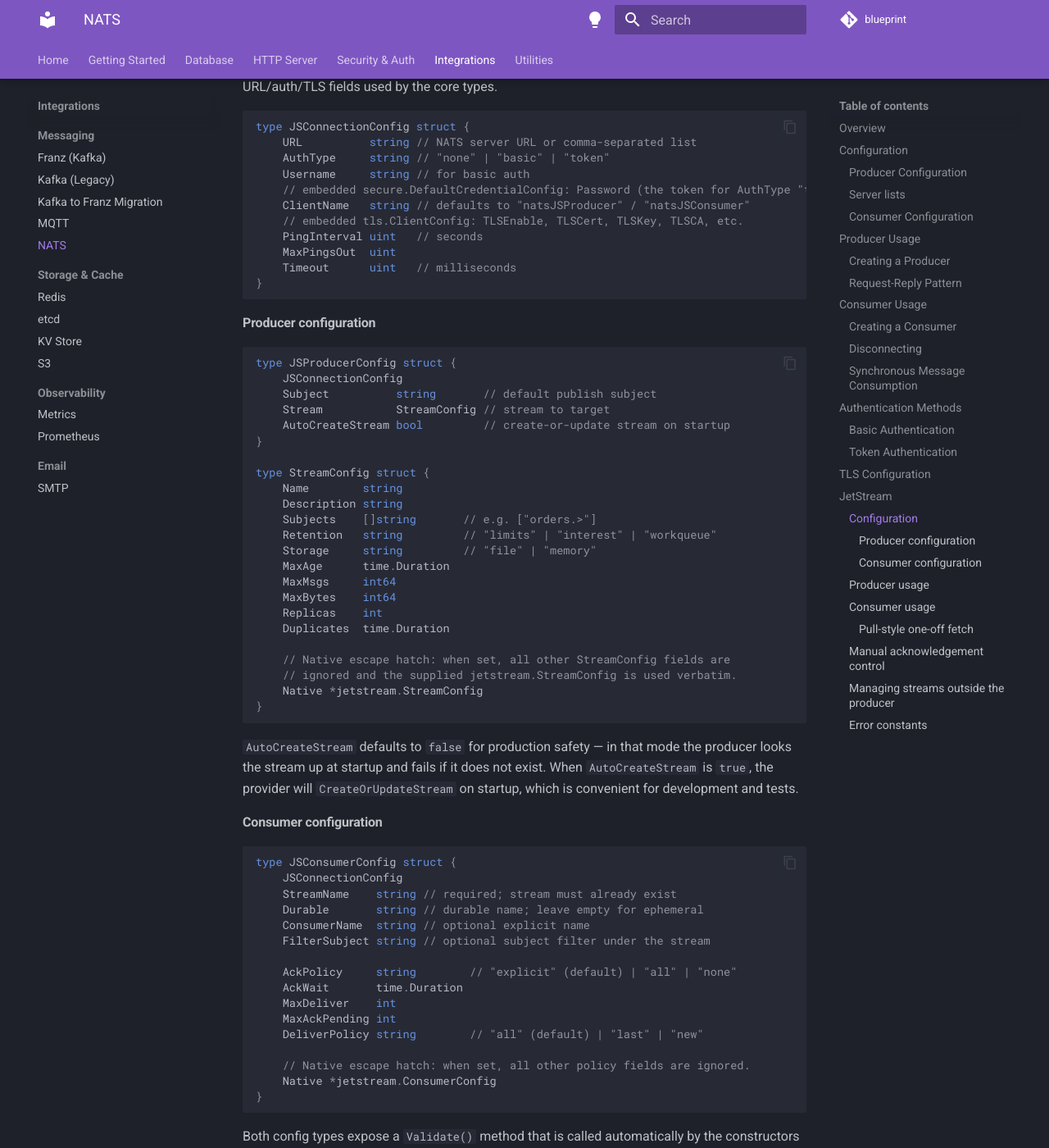
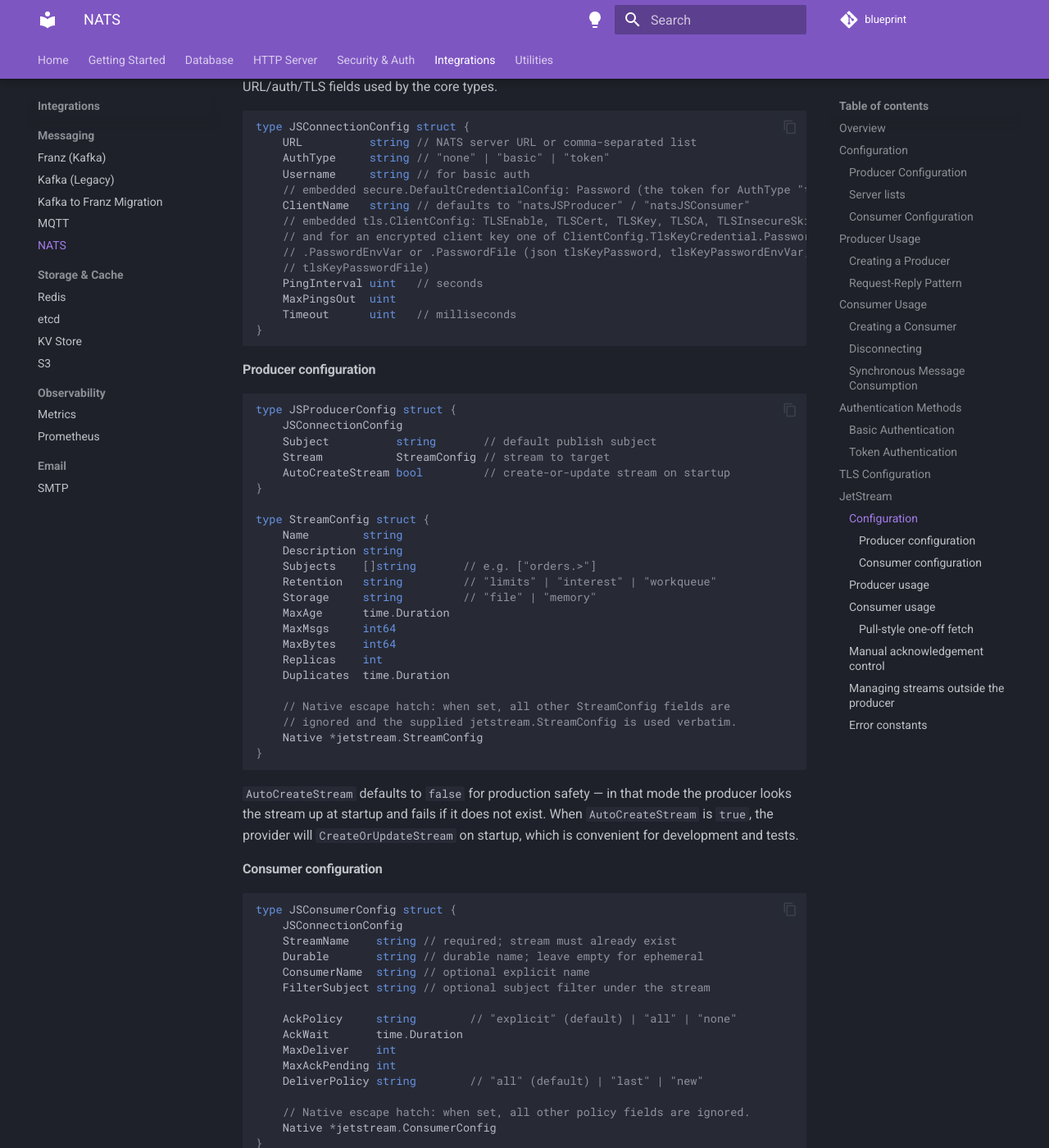
Before and after one commit to oddbit-project/blueprint, an MkDocs documentation site: the page built from docs/provider/nats.md, in a window 1280 px wide and 1400 px high, scrolled down 8349 px. Shown: the whole window at 82% size. Built offline with MkDocs 1.6.1 and Material for MkDocs 9.7.7, drawn with Linux system fonts in a browser that asks for light colours; comment, search, counter and statistics services are not loaded; some of the changed text lies outside the part shown.

Commit message:
provider/nats: address review of TLS follow-ups (#110)
The reconnect test identifies the reconnect by connections accepted after the
TLS server closed, and waits on the client's CONNECT or hang-up instead of a
snapshot and a sleep, which flaked under load. Validate cases cover each TLS
setting on its own, as subtests. Narrow the plaintext wording, fix the client
certificate note, and document ErrTLSNotEnabled for JetStream.

```diff
--- a/docs/provider/nats.md
+++ b/docs/provider/nats.md
@@ -400,7 +400,10 @@
     Username     string // for basic auth
     // embedded secure.DefaultCredentialConfig: Password (the token for AuthType "token")
     ClientName   string // defaults to "natsJSProducer" / "natsJSConsumer"
-    // embedded tls.ClientConfig: TLSEnable, TLSCert, TLSKey, TLSCA, etc.
+    // embedded tls.ClientConfig: TLSEnable, TLSCert, TLSKey, TLSCA, TLSInsecureSkipVerify,
+    // and for an encrypted client key one of ClientConfig.TlsKeyCredential.Password,
+    // .PasswordEnvVar or .PasswordFile (json tlsKeyPassword, tlsKeyPasswordEnvVar,
+    // tlsKeyPasswordFile)
     PingInterval uint   // seconds
     MaxPingsOut  uint
     Timeout      uint   // milliseconds
```
Also changed, not shown: other parts of docs/provider/nats.md (+2 -1 lines), provider/nats/CHANGELOG.md (+9 -6 lines), 4 other files.
